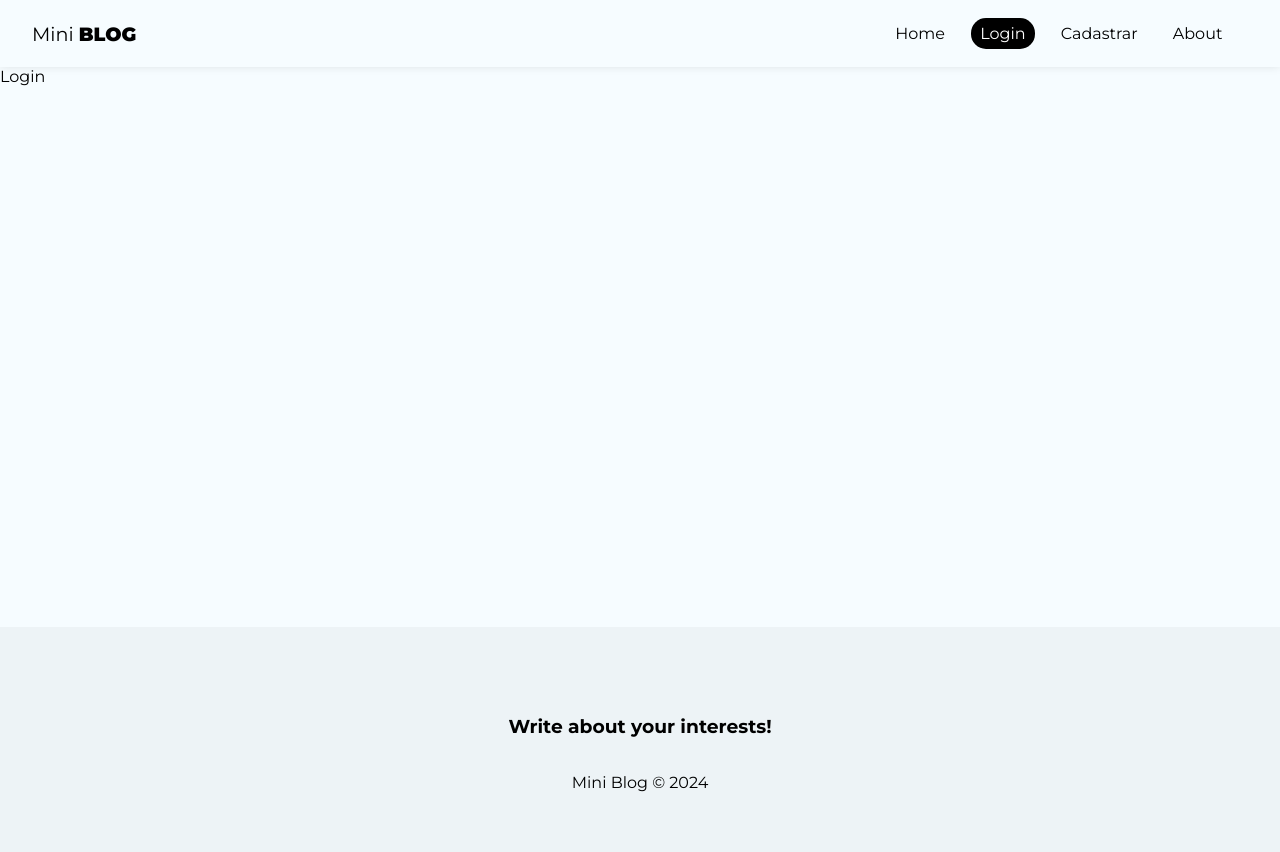
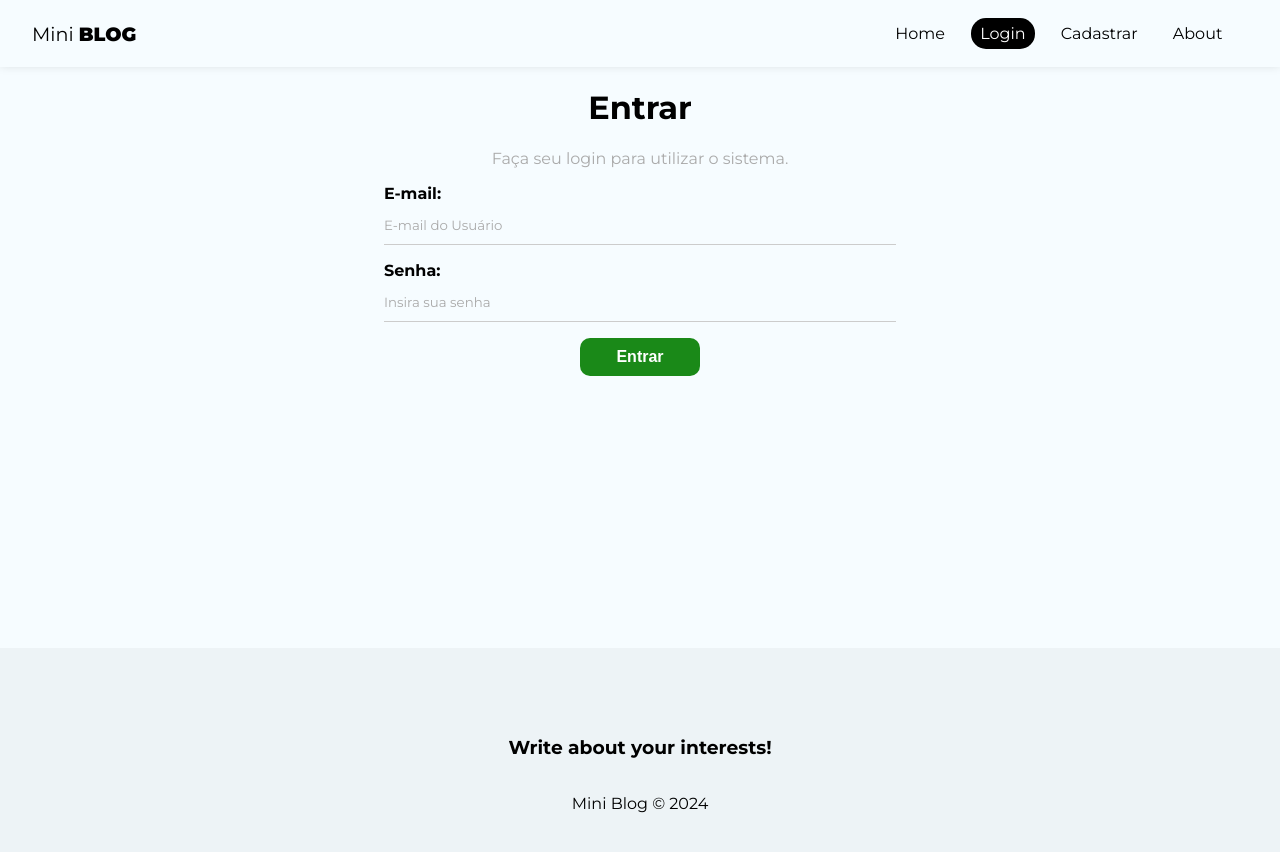
Before and after one commit to luigideff/React-MiniBlog, a React (Create React App) app: page /login in a window 1280 px wide. Shown: the top 852 px of the page. Built offline with nearby package versions, Linux system fonts and the light colour scheme; no server answers.

Commit message:
Created login page front-end

```diff
--- a/src/pages/Login/Login.jsx
+++ b/src/pages/Login/Login.jsx
@@ -1,8 +1,72 @@
 import React from "react";
 import styles from "./Login.module.css";
+import { useState, useEffect } from "react";
+import { useAuthentication } from "../../hooks/useAuthentication";
 
 const Login = () => {
-  return <div>Login</div>;
+  const [email, setEmail] = useState("");
+  const [password, setPassword] = useState("");
+  const [error, setError] = useState("");
+  const { createUser, error: authError, loading } = useAuthentication();
+
+  const handleSubmit = async (e) => {
+    e.preventDefault();
+
+    setError("");
+
+    const user = {
+      email,
+      password,
+    };
+
+    const res = await createUser(user);
+
+    console.log(res);
+  };
+
+  useEffect(() => {
+    if (authError) {
+      setError(authError);
+    }
+  }, [authError]);
+
+  return (
+    <div className={styles.login}>
+      <h1>Entrar</h1>
+      <p>Faça seu login para utilizar o sistema.</p>
+      <form onSubmit={handleSubmit}>
+        <label>
+          <span>E-mail:</span>
+          <input
+            type="email"
+            name="email"
+            required={true}
+            placeholder="E-mail do Usuário"
+            value={email}
+            onChange={(e) => setEmail(e.target.value)}
+          />
+        </label>
+        <label>
+          <span>Senha:</span>
+          <input
+            type="password"
+            name="password"
+            required={true}
+            placeholder="Insira sua senha"
+            value={password}
+            onChange={(e) => setPassword(e.target.value)}
+          />
+        </label>
+        {!loading && <button className="btn">Entrar</button>}
+        {loading && (
+          <button className="btn" disabled>
+            Aguarde...
+          </button>
+        )}
+        {error && <p className="error">{error}</p>}
+      </form>
+    </div>
+  );
 };
 
 export default Login;
--- a/src/pages/Login/Login.module.css
+++ b/src/pages/Login/Login.module.css
@@ -0,0 +1,7 @@
+.login {
+    text-align: center;
+}
+
+.login p {
+    color: #aaa
+}
--- a/src/pages/Register/Register.jsx
+++ b/src/pages/Register/Register.jsx
@@ -36,7 +36,7 @@
     if (authError) {
       setError(authError);
     }
-  });
+  }, [authError]);
 
   return (
     <div className={styles.register}>
```
